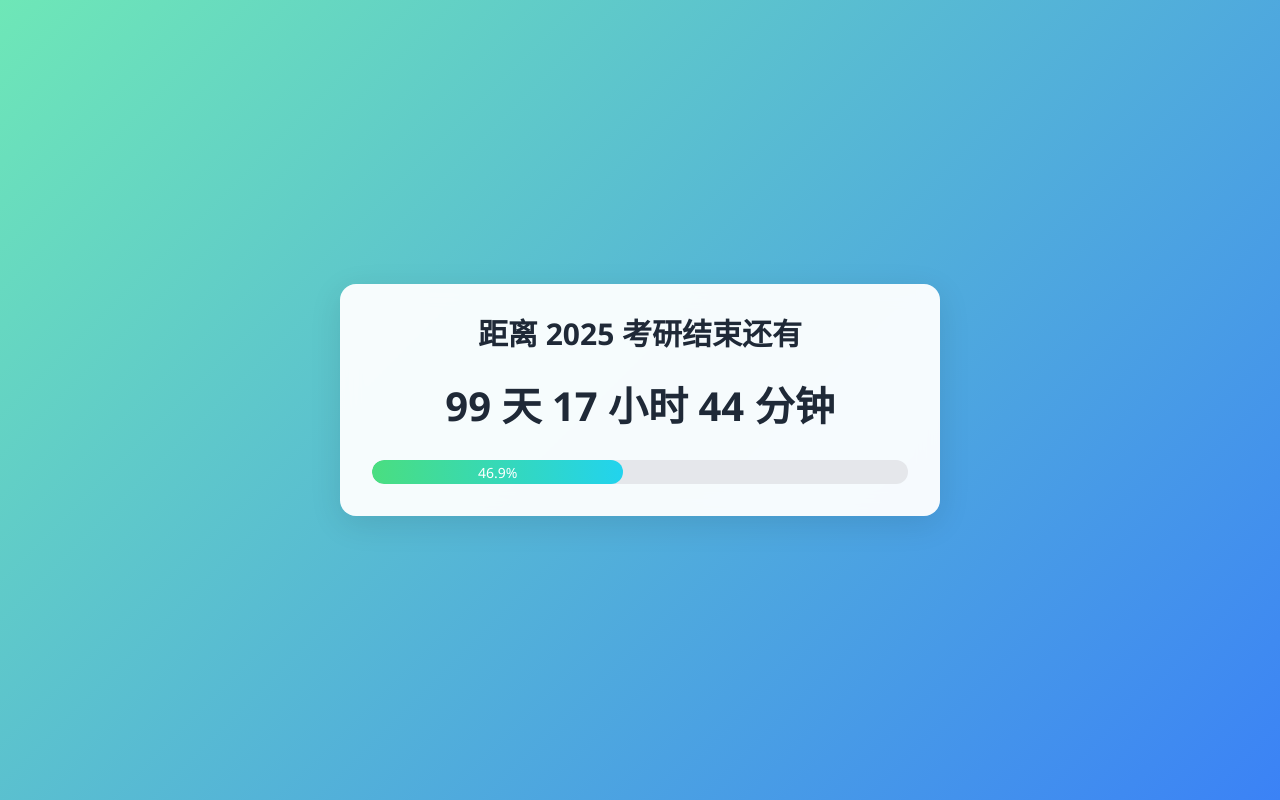
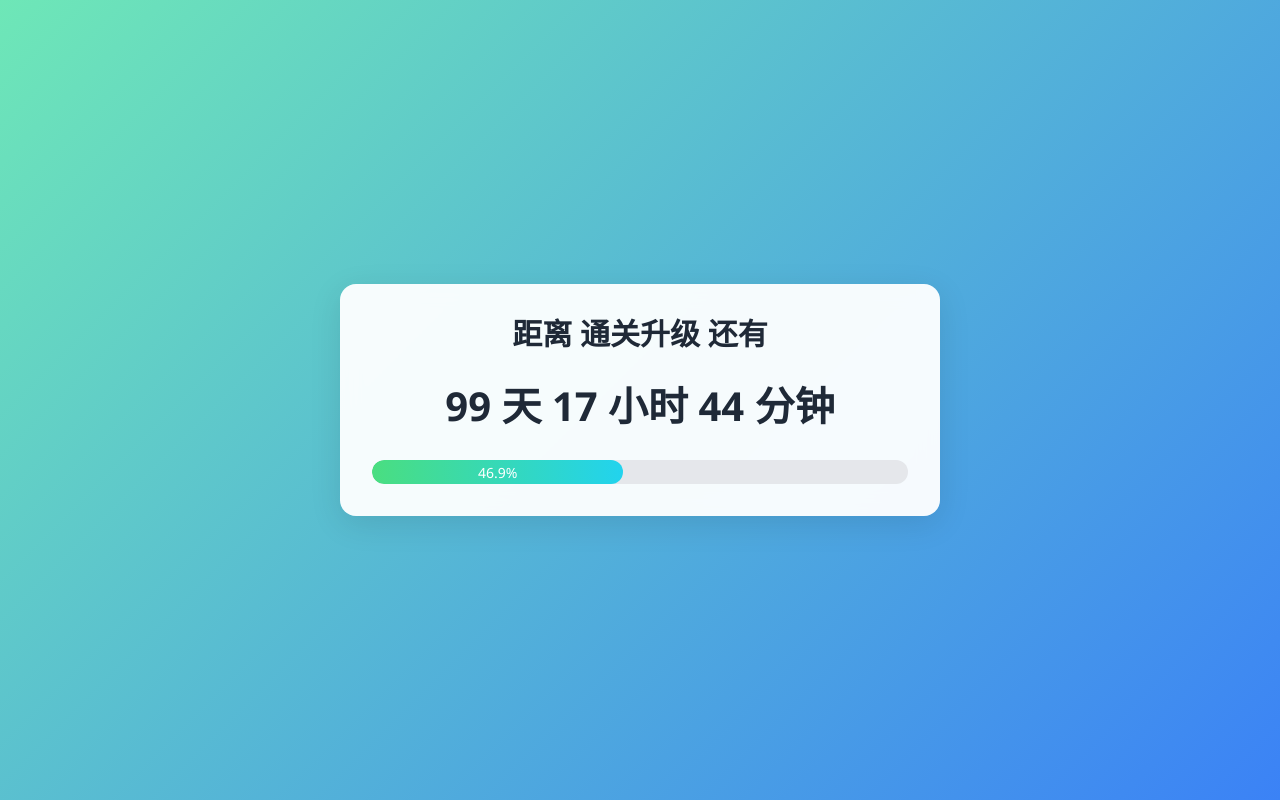
Before and after one commit to CCsong-milk/notion, a plain HTML site: page index.html in a window 1280 px wide. Drawn offline with nearby package versions, Linux system fonts and the light colour scheme.

Commit message:
Update index.html

```diff
--- a/index.html
+++ b/index.html
@@ -65,7 +65,7 @@
 </head>
 <body>
   <div class="countdown-box">
-    <h1 class="text-2xl md:text-3xl font-bold text-gray-800 mb-6">距离 2025 考研结束还有</h1>
+    <h1 class="text-2xl md:text-3xl font-bold text-gray-800 mb-6">距离 通关升级 还有</h1>
     <div class="countdown-text" id="countdown">加载中...</div>
     <div class="progress-container">
       <div class="progress-bar" id="progress-bar">0%</div>
```
